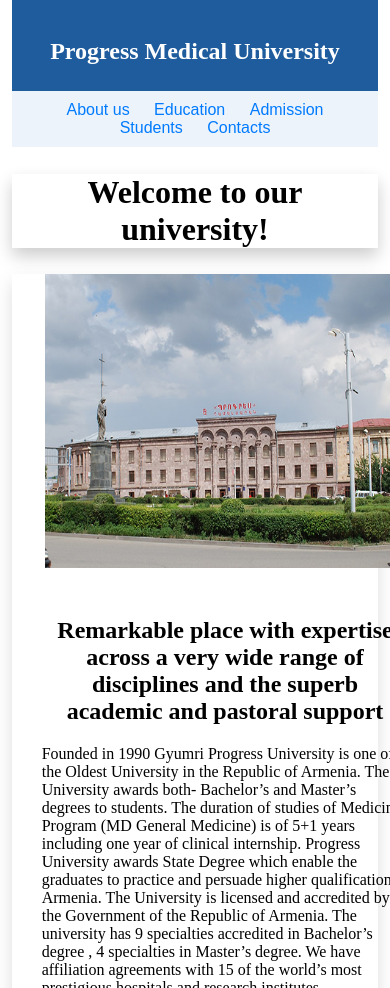
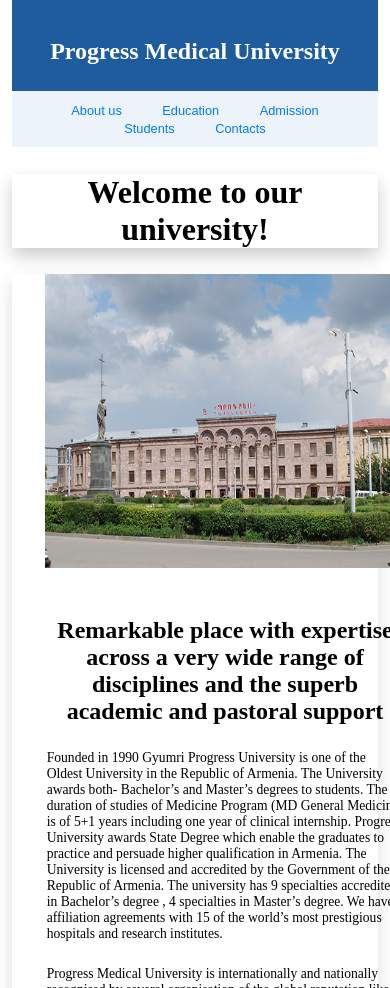
Before and after one commit to marinagrigoryann/progressmeduniversity, a plain HTML site: page index.html in a window 390 px wide. Shown: the part 112-1100 px from the top of the page. Drawn offline with Linux system fonts and the light colour scheme.

Commit message:
Add files via upload

```diff
--- a/style.css
+++ b/style.css
@@ -1,3 +1,63 @@
+/* Медиазапросы только для текста */
+@media only screen and (max-width: 1200px) {
+    .text, .text1, p {
+        font-size: 1em;
+        padding: 15px;
+    }
+}
+
+@media only screen and (max-width: 992px) {
+    .text, .text1, p {
+        font-size: 0.95em;
+        padding: 10px;
+    }
+}
+
+@media only screen and (max-width: 768px) {
+    .text, .text1, p {
+        font-size: 0.9em;
+        padding: 10px;
+    }
+
+    nav a {
+        padding: 10px;
+        font-size: 0.9em;
+    }
+}
+
+@media only screen and (max-width: 480px) {
+    .text, .text1, p {
+        font-size: 0.85em;
+        padding: 5px;
+    }
+
+    nav a {
+        padding: 8px;
+        font-size: 0.8em;
+    }
+}
+
+@media only screen and (max-width: 320px) {
+    .text, .text1, p {
+        font-size: 0.8em;
+        padding: 5px;
+    }
+
+    nav a {
+        padding: 6px;
+        font-size: 0.7em;
+    }
+}
+
+
+.text, .text1 {
+    flex: 1;
+    padding: 20px;
+    word-wrap: break-word; /* Разбивать длинные слова */
+}
+
+
+
 /* Общие стили для контейнера и текста */
 .container {
     display: flex;
```
